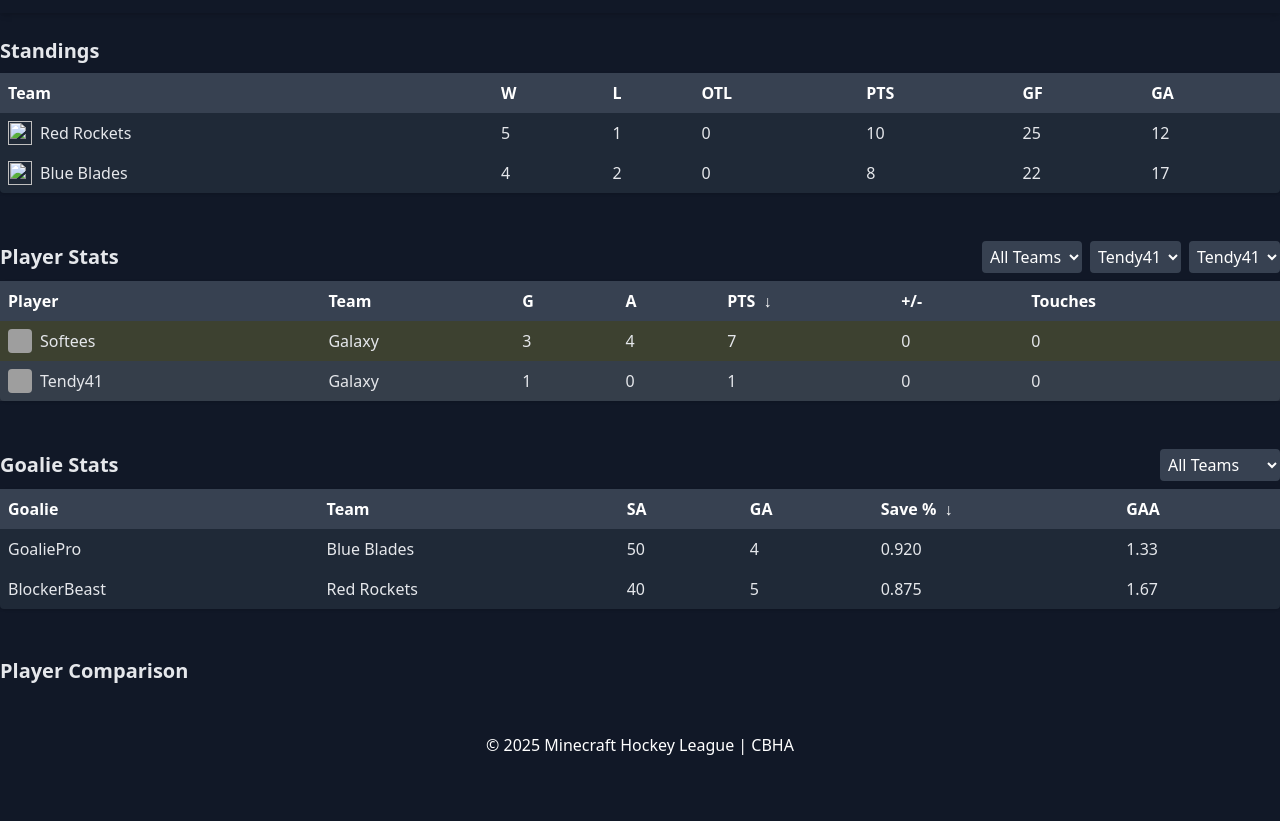
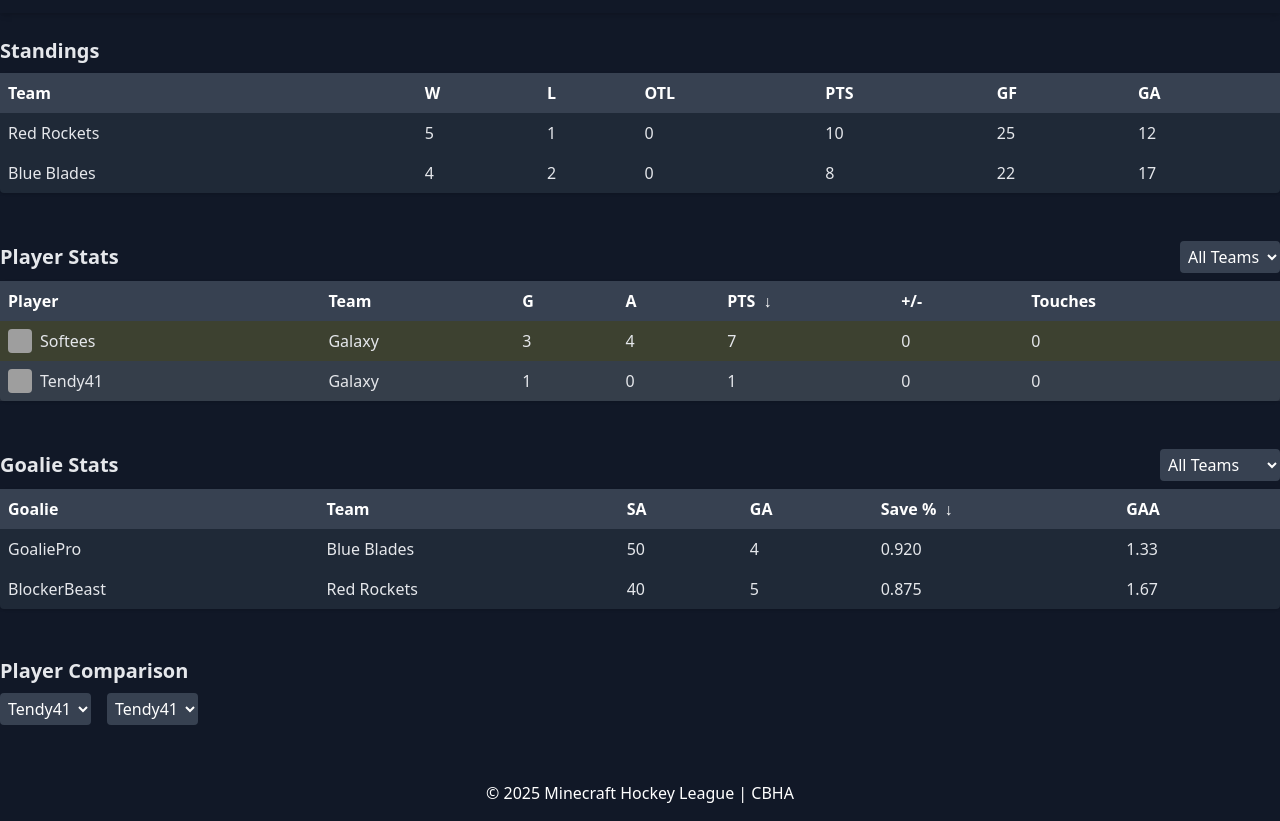
Before and after one commit to Selected1337/ebha-site, a plain HTML site: page index.html in a window 1280 px wide. Shown: the part 51-872 px from the top of the page. Before the commit the page ends 824 px from the top, so only its background shows below. Drawn offline with nearby package versions, Linux system fonts and the light colour scheme; grey boxes are pictures that could not be loaded.

Commit message:
Update index.html

```diff
--- a/index.html
+++ b/index.html
@@ -63,13 +63,9 @@
     <section>
       <div class="flex justify-between items-center mb-2">
         <h2 class="text-xl font-semibold">Player Stats</h2>
-        <div class="flex items-center gap-2">
         <select id="player-team-filter" class="bg-gray-700 text-white p-1 rounded">
           <option value="">All Teams</option>
         </select>
-          <select id="compare1" class="bg-gray-700 text-white p-1 rounded"></select>
-          <select id="compare2" class="bg-gray-700 text-white p-1 rounded"></select>
-        </div>
       </div>
       <table class="min-w-full bg-card rounded shadow text-left">
         <thead class="bg-gray-700 text-white">
@@ -111,6 +107,10 @@
 
     <section>
       <h2 class="text-xl font-semibold mb-2">Player Comparison</h2>
+      <div class="flex gap-4 mb-4">
+        <select id="compare1" class="bg-gray-700 text-white p-1 rounded"></select>
+        <select id="compare2" class="bg-gray-700 text-white p-1 rounded"></select>
+      </div>
       <div id="comparison" class="grid grid-cols-2 gap-4 animate-fadeSlide"></div>
     </section>
   </main>
@@ -120,58 +120,73 @@
   </footer>
 
   <script>
+    let sortedPlayers = [], currentSortKey = 'pts', sortDirection = 'desc';
+    let sortedGoalies = [], goalieSortKey = 'savePct', goalieSortDirection = 'desc';
+
     function toggleTheme() {
       document.documentElement.classList.toggle('dark');
     }
 
-    let sortedPlayers = [];
-    let currentSortKey = 'pts';
-    let sortDirection = 'desc';
-
-    let sortedGoalies = [];
-    let goalieSortKey = 'savePct';
-    let goalieSortDirection = 'desc';
-
     function updateSortArrows() {
-      const keys = ['player', 'team', 'goals', 'assists', 'pts', 'plusMinus', 'touches'];
-      keys.forEach(k => {
-        const arrow = document.getElementById(`arrow-${k}`);
-        if (!arrow) return;
-        arrow.textContent = currentSortKey === k ? (sortDirection === 'desc' ? '↓' : '↑') : '';
+      ['player','team','goals','assists','pts','plusMinus','touches'].forEach(k => {
+        document.getElementById(`arrow-${k}`).textContent = (currentSortKey === k) ? (sortDirection === 'desc' ? '↓' : '↑') : '';
       });
     }
 
     function updateGoalieSortArrows() {
-      const keys = ['player', 'team', 'shots_against', 'goals_against', 'savePct', 'gaa'];
-      keys.forEach(k => {
-        const arrow = document.getElementById(`arrow-goalie-${k}`);
-        if (!arrow) return;
-        arrow.textContent = goalieSortKey === k ? (goalieSortDirection === 'desc' ? '↓' : '↑') : '';
+      ['player','team','shots_against','goals_against','savePct','gaa'].forEach(k => {
+        document.getElementById(`arrow-goalie-${k}`).textContent = (goalieSortKey === k) ? (goalieSortDirection === 'desc' ? '↓' : '↑') : '';
       });
     }
 
     function sortPlayers(key) {
-      if (currentSortKey === key) {
-        sortDirection = sortDirection === 'desc' ? 'asc' : 'desc';
-      } else {
-        currentSortKey = key;
-        sortDirection = 'desc';
-      }
-      sortedPlayers.sort((a, b) => sortDirection === 'desc' ? b[key] - a[key] : a[key] - b[key]);
-      updateSortArrows();
-      renderPlayers();
+      if (currentSortKey === key) sortDirection = sortDirection === 'desc' ? 'asc' : 'desc';
+      else { currentSortKey = key; sortDirection = 'desc'; }
+      sortedPlayers.sort((a,b) => sortDirection === 'desc' ? b[key] - a[key] : a[key] - b[key]);
+      updateSortArrows(); renderPlayers();
     }
 
     function sortGoalies(key) {
-      if (goalieSortKey === key) {
-        goalieSortDirection = goalieSortDirection === 'desc' ? 'asc' : 'desc';
-      } else {
-        goalieSortKey = key;
-        goalieSortDirection = 'desc';
+      if (goalieSortKey === key) goalieSortDirection = goalieSortDirection === 'desc' ? 'asc' : 'desc';
+      else { goalieSortKey = key; goalieSortDirection = 'desc'; }
+      sortedGoalies.sort((a,b) => goalieSortDirection === 'desc' ? b[key] - a[key] : a[key] - b[key]);
+      updateGoalieSortArrows(); renderGoalies();
     }
-      sortedGoalies.sort((a, b) => goalieSortDirection === 'desc' ? b[key] - a[key] : a[key] - b[key]);
-      updateGoalieSortArrows();
-      renderGoalies();
+
+    function renderPlayers() {
+      const body = document.getElementById('player-stats-body');
+      const search = document.getElementById('player-search').value.toLowerCase();
+      const filter = document.getElementById('player-team-filter').value;
+      body.innerHTML = '';
+      const filtered = sortedPlayers.filter(p => (!filter || p.team === filter) && p.player.toLowerCase().includes(search));
+      filtered.forEach((p,i) => {
+        const rowClass = i === 0 ? 'gold' : i === 1 ? 'silver' : i === 2 ? 'bronze' : '';
+        body.innerHTML += `<tr class="${rowClass} animate-fadeSlide">
+          <td class="p-2 flex items-center gap-2">
+            <img src="https://minotar.net/avatar/${p.player}/100.png" class="w-6 h-6 rounded">
+            ${p.player}</td>
+          <td class="p-2">${p.team}</td>
+          <td class="p-2">${p.goals}</td>
+          <td class="p-2">${p.assists}</td>
+          <td class="p-2">${p.pts}</td>
+          <td class="p-2">${p.plusMinus}</td>
+          <td class="p-2">${p.touches}</td></tr>`;
+      });
+    }
+
+    function renderGoalies() {
+      const body = document.getElementById('goalie-stats-body');
+      const filter = document.getElementById('goalie-team-filter').value;
+      body.innerHTML = '';
+      sortedGoalies.filter(g => !filter || g.team === filter).forEach(g => {
+        body.innerHTML += `<tr class="animate-fadeSlide">
+          <td class="p-2">${g.player}</td>
+          <td class="p-2">${g.team}</td>
+          <td class="p-2">${g.shots_against}</td>
+          <td class="p-2">${g.goals_against}</td>
+          <td class="p-2">${g.savePct.toFixed(3)}</td>
+          <td class="p-2">${g.gaa.toFixed(2)}</td></tr>`;
+      });
     }
 
     function renderComparison(p1, p2) {
@@ -180,9 +195,10 @@
       if (!p1 || !p2) return;
       [p1, p2].forEach(player => {
         container.innerHTML += `
-          <div class="bg-gray-800 p-4 rounded animate-fadeSlide">
+          <div class="bg-gray-800 p-4 rounded flex gap-4 items-center animate-fadeSlide">
+            <img src="https://minotar.net/bust/${player.player}/100.png" class="rounded">
+            <div>
               <h3 class="text-lg font-semibold mb-2">${player.player}</h3>
-            <img src="https://minotar.net/armor/body/${player.player}/100.png" class="mb-2">
               <ul class="space-y-1">
                 <li><strong>Team:</strong> ${player.team}</li>
                 <li><strong>Goals:</strong> ${player.goals}</li>
@@ -191,48 +207,7 @@
                 <li><strong>+/-:</strong> ${player.plusMinus}</li>
                 <li><strong>Touches:</strong> ${player.touches}</li>
               </ul>
-          </div>`;
-      });
-    }
-
-    function renderPlayers() {
-      const playerBody = document.getElementById('player-stats-body');
-      const search = document.getElementById('player-search').value.toLowerCase();
-      const filter = document.getElementById('player-team-filter').value;
-
-      playerBody.innerHTML = '';
-      const filtered = sortedPlayers.filter(p => (!filter || p.team === filter) && p.player.toLowerCase().includes(search));
-
-      filtered.forEach((p, i) => {
-        let rowClass = i === 0 ? 'gold' : i === 1 ? 'silver' : i === 2 ? 'bronze' : '';
-        playerBody.innerHTML += `<tr class="${rowClass} animate-fadeSlide">
-          <td class="p-2 flex items-center gap-2">
-            <img src="https://minotar.net/avatars/${p.player}?size=32&overlay" class="w-6 h-6 rounded">
-            ${p.player}
-          </td>
-          <td class="p-2">${p.team}</td>
-          <td class="p-2">${p.goals}</td>
-          <td class="p-2">${p.assists}</td>
-          <td class="p-2">${p.pts}</td>
-          <td class="p-2">${p.plusMinus}</td>
-          <td class="p-2">${p.touches}</td>
-        </tr>`;
-      });
-    }
-
-    function renderGoalies() {
-      const filter = document.getElementById('goalie-team-filter').value;
-      const goalieBody = document.getElementById('goalie-stats-body');
-      goalieBody.innerHTML = '';
-      sortedGoalies.filter(g => !filter || g.team === filter).forEach(g => {
-        goalieBody.innerHTML += `<tr class="animate-fadeSlide">
-          <td class="p-2">${g.player}</td>
-          <td class="p-2">${g.team}</td>
-          <td class="p-2">${g.shots_against}</td>
-          <td class="p-2">${g.goals_against}</td>
-          <td class="p-2">${g.savePct.toFixed(3)}</td>
-          <td class="p-2">${g.gaa.toFixed(2)}</td>
-        </tr>`;
+            </div></div>`;
       });
     }
 
@@ -243,69 +218,57 @@
         fetch('standings.json').then(res => res.json())
       ]);
 
-      const teamLogos = {
-        'Team USA': 'logos/usa.png',
-        'Team Canada': 'logos/canada.png',
-        'Team Sweden': 'logos/sweden.png',
-        'Team Finland': 'logos/finland.png'
-      };
-
-      const standingsBody = document.getElementById('standings-body');
-      standings.sort((a, b) => b.points - a.points);
-      standings.forEach(t => {
-        standingsBody.innerHTML += `<tr class="animate-fadeSlide">
-          <td class="p-2 flex items-center gap-2"><img src="${teamLogos[t.team]}" class="w-6 h-6"> ${t.team}</td>
-          <td class="p-2">${t.wins}</td><td class="p-2">${t.losses}</td><td class="p-2">${t.otl}</td>
-          <td class="p-2">${t.points}</td><td class="p-2">${t.gf}</td><td class="p-2">${t.ga}</td>
-        </tr>`;
-      });
-
-      const playerTeamFilter = document.getElementById('player-team-filter');
-      const compare1 = document.getElementById('compare1');
-      const compare2 = document.getElementById('compare2');
-
       sortedPlayers = players.map(p => ({
         ...p,
         pts: p.goals + p.assists,
         plusMinus: p.plusMinus || 0,
         touches: p.touches || 0
-      })).sort((a, b) => b[currentSortKey] - a[currentSortKey]);
+      })).sort((a,b) => b[currentSortKey] - a[currentSortKey]);
 
-      const playerNames = [...new Set(players.map(p => p.player))];
-      playerNames.forEach(name => {
-        compare1.innerHTML += `<option value="${name}">${name}</option>`;
-        compare2.innerHTML += `<option value="${name}">${name}</option>`;
+      const teams = [...new Set(players.map(p => p.team))];
+      const filter = document.getElementById('player-team-filter');
+      teams.forEach(t => filter.innerHTML += `<option value="${t}">${t}</option>`);
+      filter.onchange = renderPlayers;
+
+      const compare1 = document.getElementById('compare1');
+      const compare2 = document.getElementById('compare2');
+      players.forEach(p => {
+        compare1.innerHTML += `<option value="${p.player}">${p.player}</option>`;
+        compare2.innerHTML += `<option value="${p.player}">${p.player}</option>`;
       });
-
       compare1.onchange = () => {
         const p1 = sortedPlayers.find(p => p.player === compare1.value);
         const p2 = sortedPlayers.find(p => p.player === compare2.value);
         renderComparison(p1, p2);
-      };
+      }
       compare2.onchange = compare1.onchange;
 
-      [...new Set(players.map(p => p.team))].forEach(team => {
-        playerTeamFilter.innerHTML += `<option value="${team}">${team}</option>`;
-      });
-      playerTeamFilter.onchange = () => renderPlayers();
+      renderPlayers(); updateSortArrows();
 
-      renderPlayers();
-      updateSortArrows();
-
-      const goalieTeamFilter = document.getElementById('goalie-team-filter');
       sortedGoalies = goalies.map(g => ({
         ...g,
-        savePct: +(1 - g.goals_against / g.shots_against).toFixed(3),
-        gaa: +(g.goals_against / g.games_played).toFixed(2)
-      })).sort((a, b) => b[goalieSortKey] - a[goalieSortKey]);
+        savePct: 1 - g.goals_against / g.shots_against,
+        gaa: g.goals_against / g.games_played
+      })).sort((a,b) => b[goalieSortKey] - a[goalieSortKey]);
 
-      [...new Set(goalies.map(g => g.team))].forEach(team => {
-        goalieTeamFilter.innerHTML += `<option value="${team}">${team}</option>`;
+      const gTeams = [...new Set(goalies.map(g => g.team))];
+      const gFilter = document.getElementById('goalie-team-filter');
+      gTeams.forEach(t => gFilter.innerHTML += `<option value="${t}">${t}</option>`);
+      gFilter.onchange = renderGoalies;
+
+      renderGoalies(); updateGoalieSortArrows();
+
+      const standingsBody = document.getElementById('standings-body');
+      standings.sort((a,b) => b.points - a.points).forEach(t => {
+        standingsBody.innerHTML += `<tr class="animate-fadeSlide">
+          <td class="p-2">${t.team}</td>
+          <td class="p-2">${t.wins}</td>
+          <td class="p-2">${t.losses}</td>
+          <td class="p-2">${t.otl}</td>
+          <td class="p-2">${t.points}</td>
+          <td class="p-2">${t.gf}</td>
+          <td class="p-2">${t.ga}</td></tr>`;
       });
-      goalieTeamFilter.onchange = () => renderGoalies();
-
-      renderGoalies();
-      updateGoalieSortArrows();
     }
 
     fetchData();
```
Lines whose indentation alone changed are shown as unchanged.
